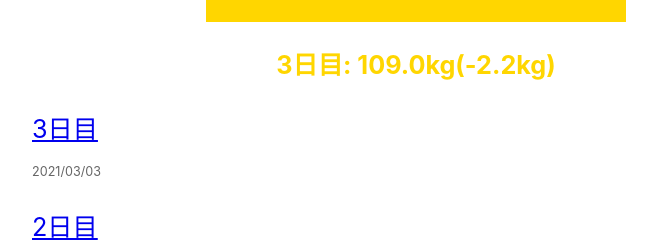
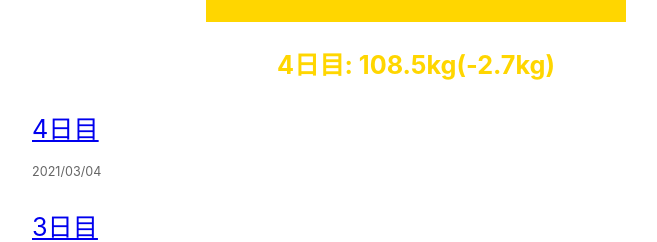
Before and after one commit to fusho-takahashi/fat2fit, a Next.js app: page / in a window 1280 px wide. Shown: the part 414-656 px from the top of the page, without its empty margins (224-881 px from the left). Built offline with nearby package versions, Linux system fonts and the light colour scheme.

Commit message:
add daily article

```diff
--- /dev/null
+++ b/posts/4日目.md
@@ -0,0 +1,13 @@
+---
+title: '4日目'
+date: '2021-03-04'
+---
+
+- 体重: 108.5kg
+- 前日比: -0.5kg
+- 摂取カロリー: 2,089kcal
+
+だんだん今の食事に慣れてきて、空腹感はあまり感じなくなった。<br />
+今日の食事は白米 30g 減らして玉ねぎ 1 個(250g) を追加。
+
+**マッチョまであと 96 日**
--- a/src/pages/index.tsx
+++ b/src/pages/index.tsx
@@ -22,7 +22,7 @@ const Home = ({
         <title>{siteTitle}</title>
       </Head>
       <section className={styles.subHeading}>
-        <p>3日目: 109.0kg(-2.2kg)</p>
+        <p>4日目: 108.5kg(-2.7kg)</p>
       </section>
       <section className={`${utilStyles.headingMd} ${utilStyles.padding1px}`}>
         <ul className={utilStyles.list}>
```
